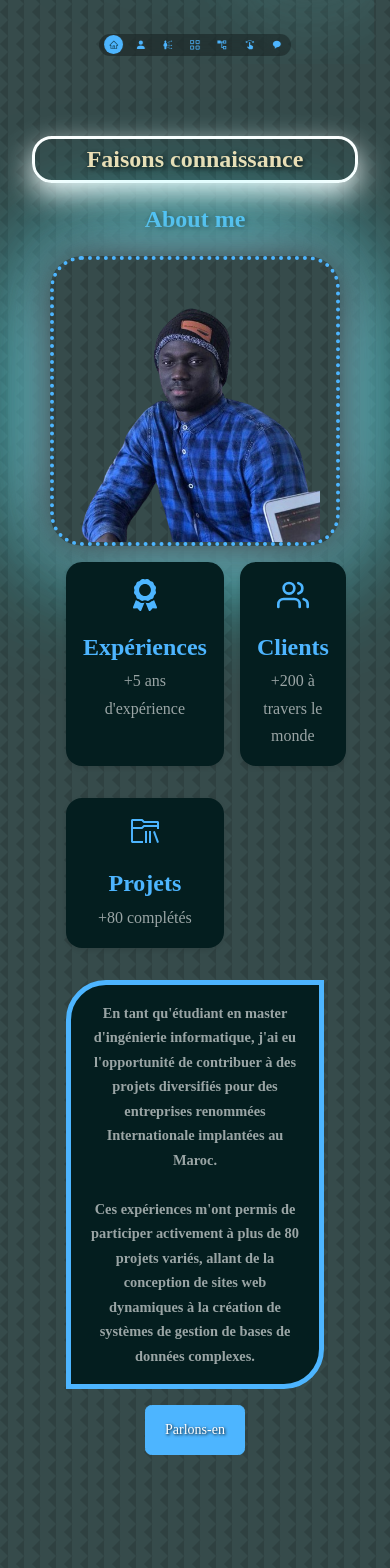
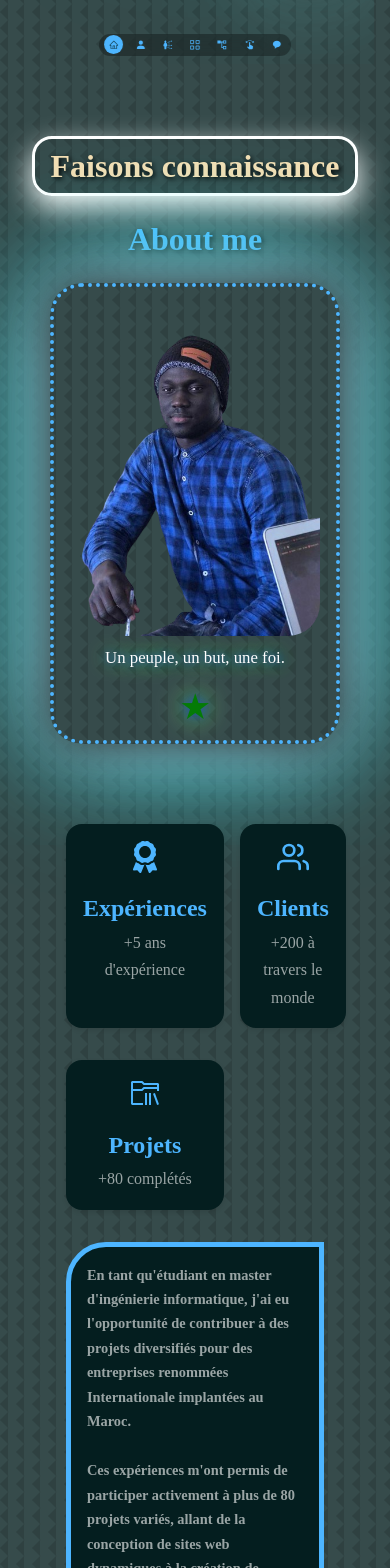
Before and after one commit to Mouhamed1003/keenprogrammer.com, a React (Create React App) app: page / in a window 390 px wide. Shown: the part 780-2348 px from the top of the page. Built offline with nearby package versions, Linux system fonts and the light colour scheme.

Commit message:
Update a_propos.css

```diff
--- a/src/components/a_propos/a_propos.css
+++ b/src/components/a_propos/a_propos.css
@@ -165,6 +165,15 @@ section {
     .apropos_content p {
         margin: 1rem 0 1.5rem;
     }
+    .apropos_content .apropos_cards {
+        margin-top: 5rem;
+    }
+    .apropos h5 {
+        font-size: xx-large;
+    }
+    .apropos h2 {
+        font-size: xx-large;
+    }
 }
 
 @media screen and (max-width: 600px) {
@@ -175,12 +184,14 @@ section {
     .apropos_cards {
         grid-template-columns: 1fr;
         gap: 1rem;
+        padding: 0;
     }
     .apropos_content {
         text-align: center;
     }
     .apropos_content p {
         margin: 1.5rem 0;
+        text-align: left;
     }
 }
 
@@ -195,6 +206,7 @@ section {
         width: 100%; /* Largeur à 100% pour s'adapter à l'écran */
         margin: 0 auto 1rem; /* Centrer l'élément avec une marge en bas */
         padding: 1rem; /* Réduction du padding */
+        padding-bottom: 26em;
     }
 
     .apropos_moi-image img {
@@ -214,12 +226,14 @@ section {
         margin: 1rem 0; /* Marge réduite */
         padding: 1rem; /* Ajout de padding pour éviter que le texte touche les bords */
         box-sizing: border-box; /* Inclure le padding dans la largeur totale */
+        text-align: left;
     }
 
     .apropos_cards {
         display: grid; /* Utilisation de la grille pour les cartes */
         grid-template-columns: 1fr 1fr; /* Deux colonnes égales */
         gap: 1rem; /* Espace entre les cartes */
+        padding: 0;
     }
 
     .apropos_card {
```
